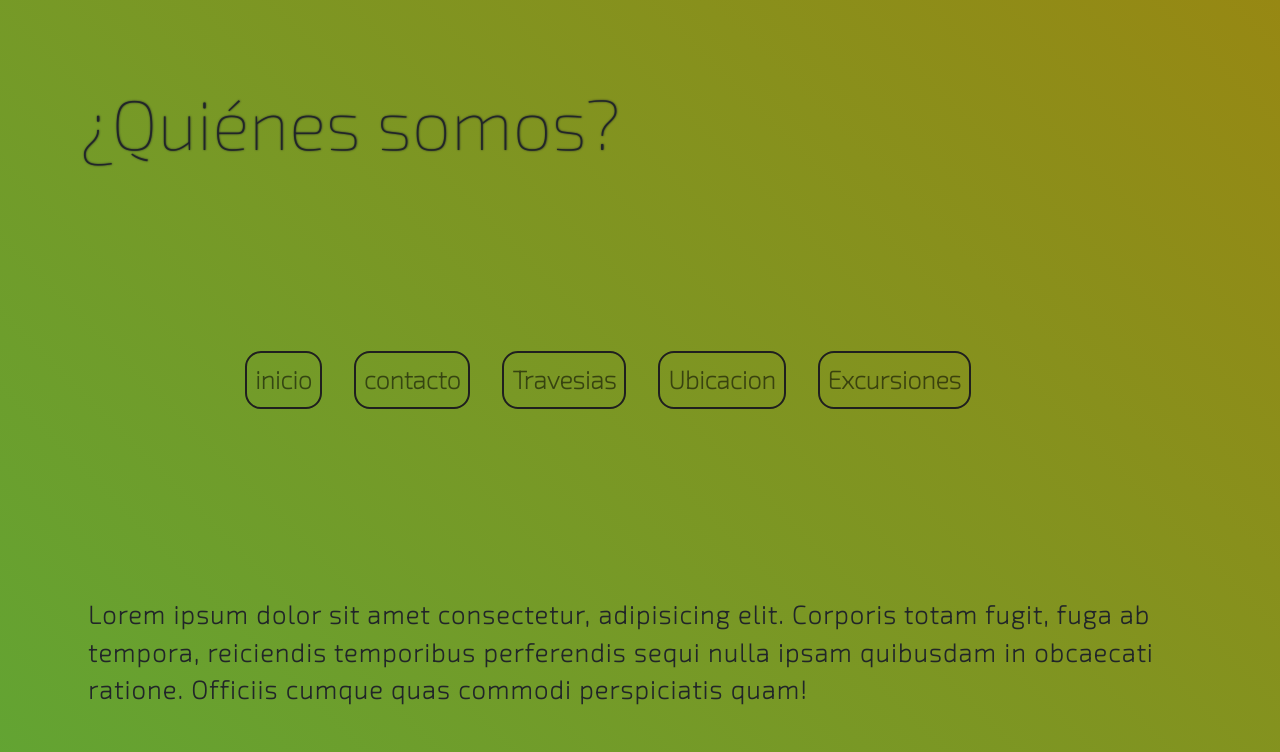
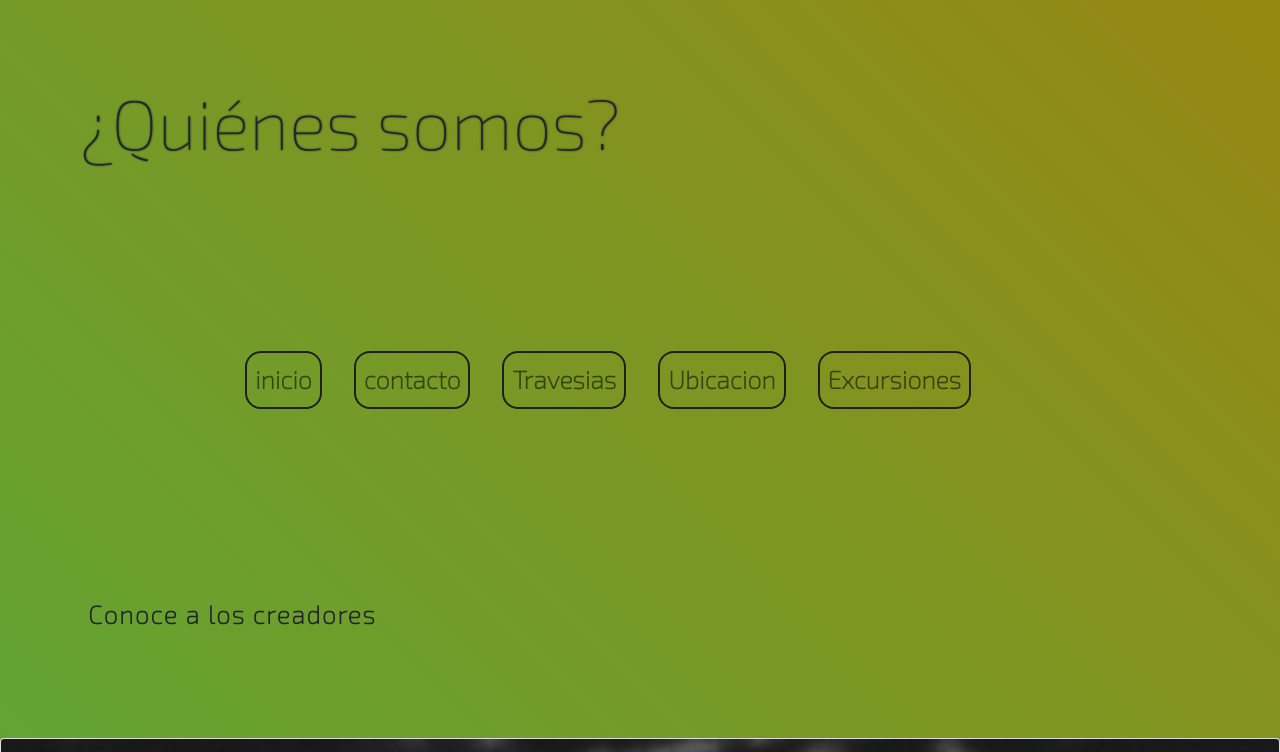
Before and after one commit to anthonydanieldasilva/Yasyselvayagua, a plain HTML site: page paginas/Nosotros.html in a window 1280 px wide. Shown: the top 752 px of the page. Drawn offline with nearby package versions, Linux system fonts and the light colour scheme.

Commit message:
cambios en pages

```diff
--- a/paginas/Nosotros.html
+++ b/paginas/Nosotros.html
@@ -60,7 +60,7 @@
     <main>
         <!--seccion dedicada a exponer sobre los emprendedores-->
         <section class="copywriting">
-            <p>Lorem ipsum dolor sit amet consectetur, adipisicing elit. Corporis totam fugit, fuga ab tempora, reiciendis temporibus perferendis sequi nulla ipsam quibusdam in obcaecati ratione. Officiis cumque quas commodi perspiciatis quam!</p>
+            <p>Conoce a los creadores</p>
         </section>
         <!--galeria de imagenes grupales-->
         <section>
```
